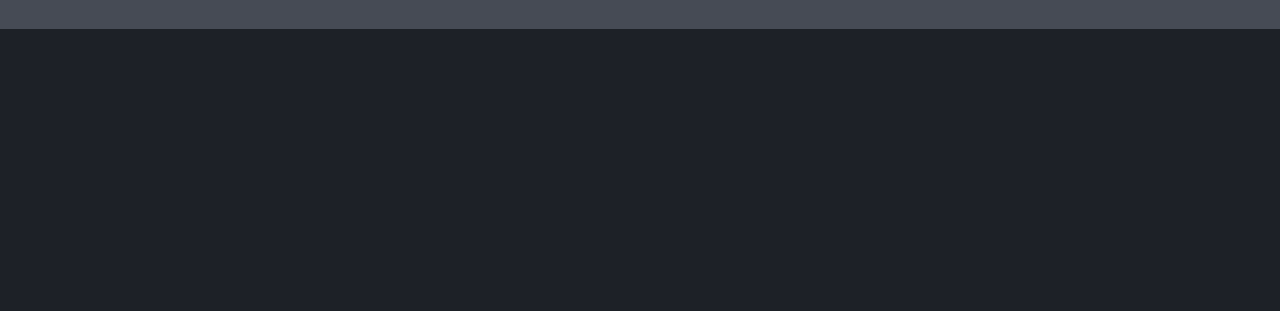
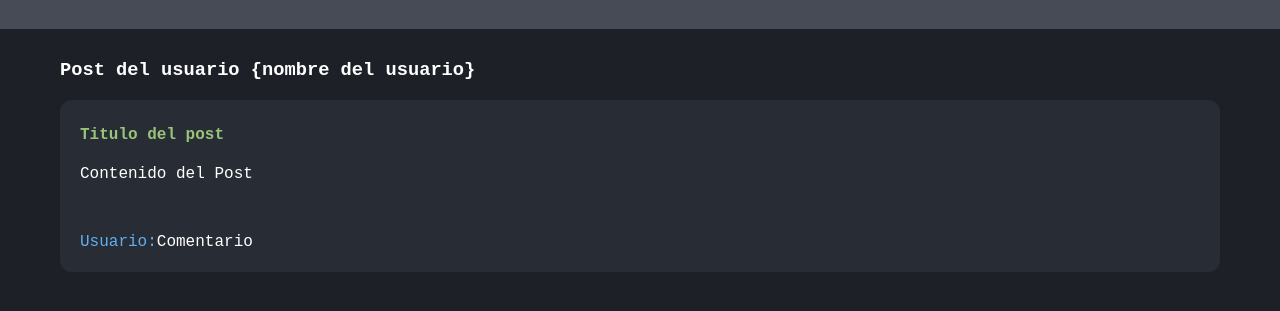
Before and after one commit to urieltoussaint/Prueba_curso, a plain HTML site: page index.html in a window 1280 px wide. Shown: the part 79-390 px from the top of the page. Drawn offline with Linux system fonts and the light colour scheme; a web font is replaced by a local one.

Commit message:
Add container

```diff
--- a/index.html
+++ b/index.html
@@ -14,5 +14,14 @@
         <img class="logo" src="img/Git-Icon-1788C.png">
         <h1>Blog Curso Git</h1>
     </div>
+        <div class="container" id="content">
+            <h3> Post del usuario {nombre del usuario}</h3>
+                <div class="post">
+                    <h4>Titulo del post</h4>
+                    <p>Contenido del Post</p>
+                    <br>
+                    <p><span>Usuario:</span>Comentario</p>
+                </div>
+    </div>
 </body>
 </html>
--- a/style.css
+++ b/style.css
@@ -23,3 +23,22 @@ h1{
     height: 50px;
 
 }
+
+.container{
+    margin-top: 30px;
+    padding: 0 60px 0 60px;
+}
+.post{
+    background-color: #282c34;
+    margin-bottom:15px ;
+    padding: 5px 20px 5px 20px;
+    border-radius: 12px;
+}
+.post h4 {
+    color:#98c379;
+
+}
+.post span {
+    color:#61afef;
+
+}
```
Also changed, not shown: 1 other file.
